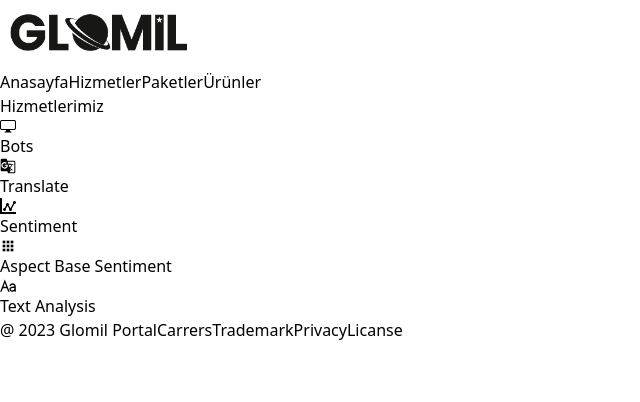
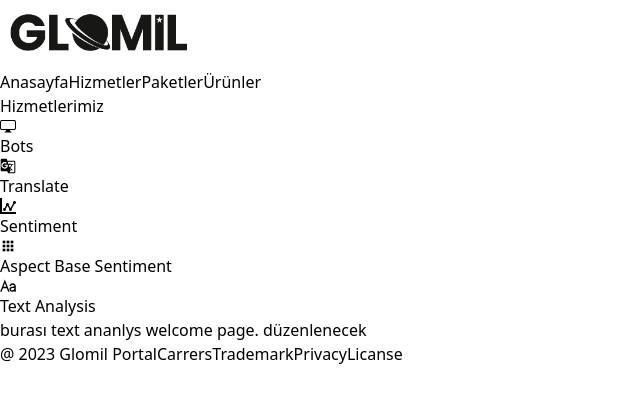
Before and after one commit to burakkrt/react-glomil-test-case, a React (Vite) app: page /services/text-analysis in a window 1280 px wide. Shown: the top 402 px of the page, without its empty margins (0-640 px from the left). Built offline with nearby package versions, Linux system fonts and the light colour scheme.

Commit message:
feature(breadcrumbs): text alanysis layout page added

```diff
--- /dev/null
+++ b/src/pages/services/text-analysis/index.jsx
@@ -0,0 +1,12 @@
+import {CustomHelmet} from "../../../helmet/HelmetProvider.jsx";
+import {Outlet} from "react-router-dom";
+
+export default function TextAnalysisLayout() {
+
+  return (
+    <div>
+      <CustomHelmet title="Glomil Portal | Text Analysis"/>
+      <Outlet/>
+    </div>
+  );
+}
--- /dev/null
+++ b/src/pages/services/text-analysis/welcome/index.jsx
@@ -0,0 +1,8 @@
+export default function TextAnalysis() {
+
+  return (
+    <div className="text-3xl">
+      burası text ananlys welcome page. düzenlenecek
+    </div>
+  );
+}
--- a/src/router/router.jsx
+++ b/src/router/router.jsx
@@ -9,6 +9,8 @@ import UserLogin from "../pages/login/user";
 import ServicesLayout from "../pages/services";
 import ServicesWelcome from "../pages/services/welcome"
 import Sentiment from "../pages/services/text-analysis/sentiment";
+import TextAnalysisLayout from "../pages/services/text-analysis/";
+import TextAnalysis from "../pages/services/text-analysis/welcome"
 
 export const router = [
   {
@@ -31,9 +33,13 @@ export const router = [
           },
           {
             path: 'text-analysis',
-            element: null,
+            element: <TextAnalysisLayout/>,
             breadcrumb: "Text Analysis",
             children: [
+              {
+                index: true,
+                element: <TextAnalysis/>
+              },
               {
                 path: 'sentiment',
                 element: <Sentiment/>,
```
